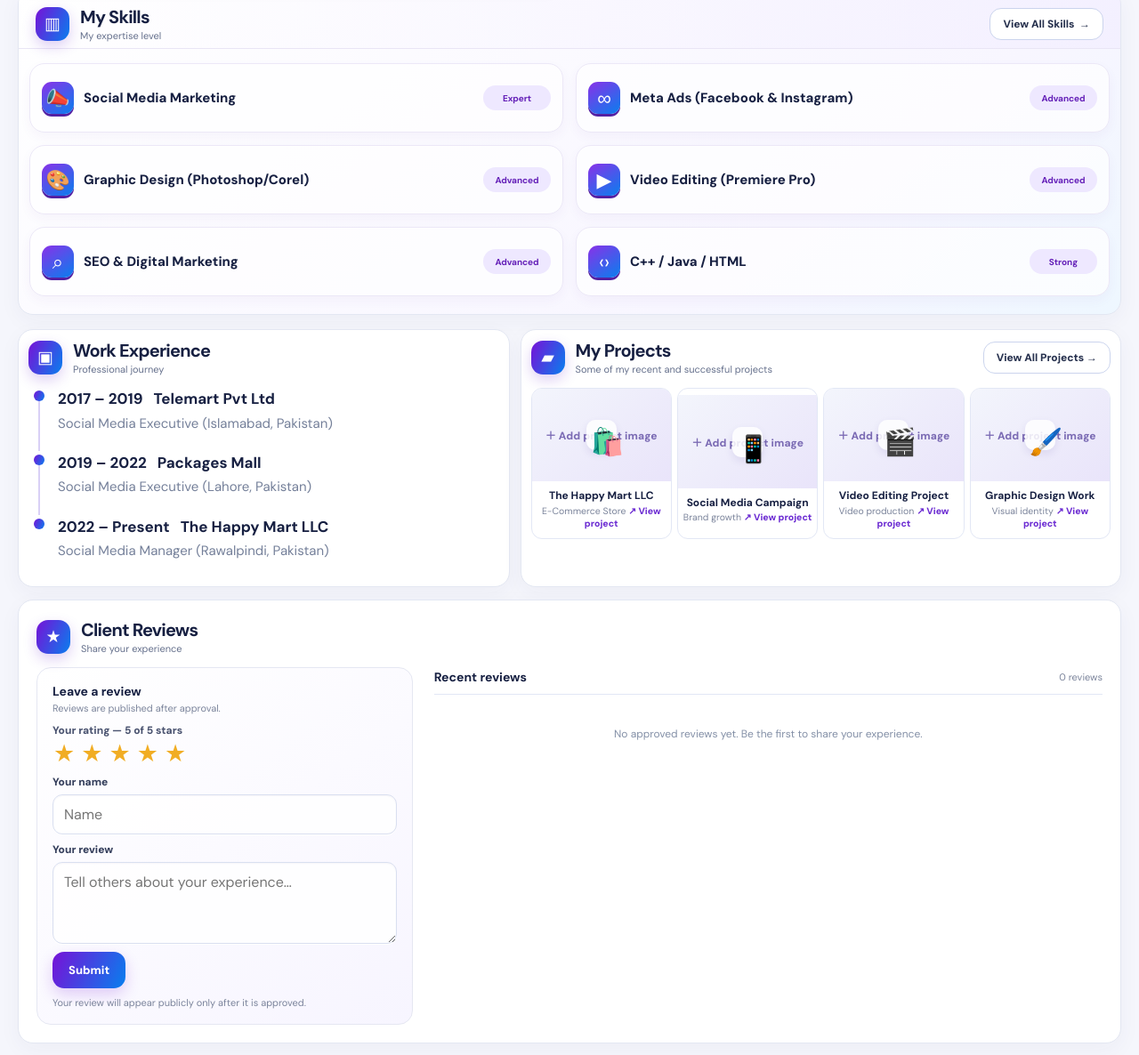
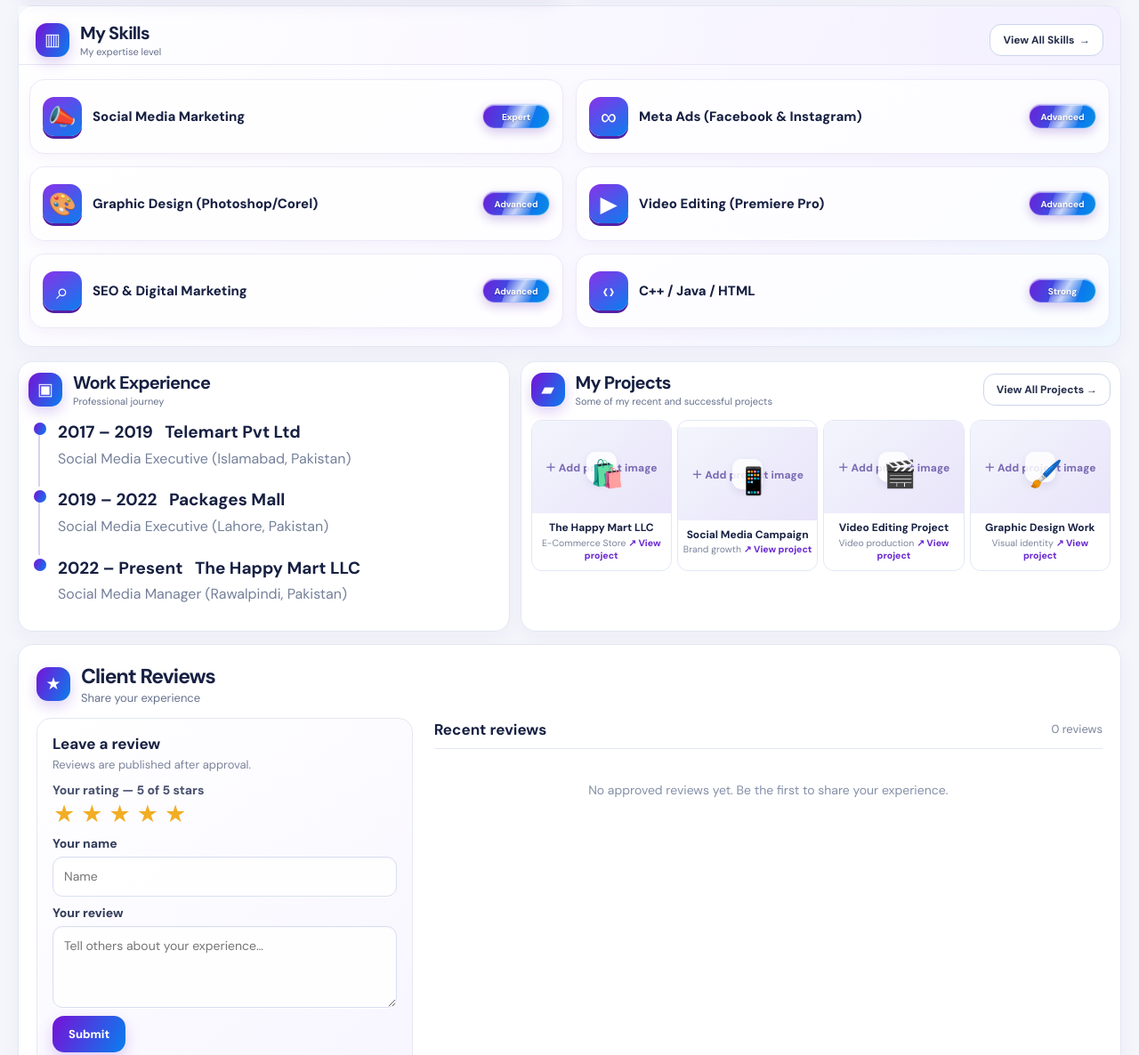
Before and after one commit to anasali2k/Anas-Portfolio, a plain HTML site: page index.html in a window 1280 px wide. Shown: the part 1094-2280 px from the top of the page at 89% size. Drawn offline with Linux system fonts and the light colour scheme.

Commit message:
Enhance styles for skills and reviews sections
Added final visual polish to skills and reviews sections with enhanced styles and animations.

```diff
--- a/index.html
+++ b/index.html
@@ -1115,6 +1115,38 @@ main:before{display:none!important;}
 @media(max-width:760px){#skillsList .skill>span:nth-child(2),#skillsList .skill>span:nth-child(2) span{font-size:14px!important;}}
 @media(max-width:430px){#skillsList .skill>span:nth-child(2),#skillsList .skill>span:nth-child(2) span{font-size:13px!important;}}
 
+
+
+/* Final visual polish: clean Skills text, larger icons, animated level badges, larger Experience and Reviews */
+#skillsList .skill>span:nth-child(2),#skillsList .skill>span:nth-child(2) span,#skillsList .skill>span:nth-child(2) strong,#skillsList .skill>span:nth-child(2) em,#skillsList .skill>span:nth-child(2) u{background:transparent!important;background-color:transparent!important;box-shadow:none!important;border:0!important;}
+#skillsList .skill-icon{width:44px!important;height:44px!important;border-radius:13px!important;font-size:25px!important;}
+#skillsList .skill-icon img{width:100%!important;height:100%!important;object-fit:contain!important;border-radius:12px!important;}
+#skillsList .skill{grid-template-columns:44px minmax(0,1fr) 76px!important;min-height:84px!important;padding:15px 14px!important;gap:12px!important;}
+#skillsList .skill strong{position:relative!important;isolation:isolate!important;overflow:hidden!important;background:linear-gradient(110deg,#6d20d9,#087fee,#20b8a6,#6d20d9)!important;background-size:260% 100%!important;color:#fff!important;border:1px solid rgba(255,255,255,.72)!important;box-shadow:0 4px 12px rgba(91,34,181,.24),inset 0 1px 0 rgba(255,255,255,.62)!important;text-shadow:0 1px 2px rgba(22,12,67,.38)!important;animation:skillBadgeGradient 4.5s ease-in-out infinite,skillBadgeFloat 2.8s ease-in-out infinite!important;}
+#skillsList .skill strong:after{content:"";position:absolute;z-index:-1;top:-20%;left:-65%;width:42%;height:140%;background:linear-gradient(105deg,transparent,rgba(255,255,255,.8),transparent);transform:skewX(-18deg);animation:skillBadgeShine 3.8s ease-in-out infinite;pointer-events:none;}
+@keyframes skillBadgeGradient{0%,100%{background-position:0% 50%}50%{background-position:100% 50%}}
+@keyframes skillBadgeFloat{0%,100%{transform:translateY(0)}50%{transform:translateY(-2px)}}
+@keyframes skillBadgeShine{0%,38%{left:-65%;opacity:0}52%{opacity:1}76%,100%{left:135%;opacity:0}}
+#experienceList .experience-row b{font-size:19px!important;line-height:1.5!important;}
+#experienceList .experience-row span:not(.dot){font-size:16px!important;line-height:1.55!important;}
+#experienceList .dot{width:14px!important;height:14px!important;}
+#reviews .section-head h2{font-size:23px!important;}
+#reviews .section-head p{font-size:13px!important;}
+#reviews .review-form-title b,#reviews .approved-head b{font-size:17px!important;}
+#reviews .review-form-title span,#reviews .review-note,#reviews .approved-head span{font-size:13px!important;line-height:1.5!important;}
+#reviews .rating-label,#reviews .review-form .field label{font-size:14px!important;}
+#reviews .review-form input,#reviews .review-form textarea{font-size:14px!important;line-height:1.5!important;}
+#reviews .public-review-head b{font-size:14px!important;}
+#reviews .public-review-head span{font-size:12px!important;}
+#reviews .public-review p{font-size:14px!important;line-height:1.65!important;}
+#reviews .public-stars{font-size:14px!important;}
+#reviews .review-empty{font-size:14px!important;}
+#reviews .review-stats span{font-size:13px!important;}
+#reviews .review-stats b{font-size:30px!important;}
+@media(max-width:760px){#skillsList .skill{grid-template-columns:40px minmax(0,1fr) 70px!important;min-height:78px!important;padding:13px 11px!important;gap:9px!important;}#skillsList .skill-icon{width:40px!important;height:40px!important;font-size:22px!important;}#experienceList .experience-row b{font-size:17px!important}#experienceList .experience-row span:not(.dot){font-size:14px!important}#reviews .public-review p{font-size:13px!important;}}
+@media(max-width:430px){#skillsList .skill{grid-template-columns:36px minmax(0,1fr) 64px!important;min-height:72px!important;padding:11px 9px!important;gap:8px!important;}#skillsList .skill-icon{width:36px!important;height:36px!important;font-size:20px!important;}#experienceList .experience-row b{font-size:15px!important}#experienceList .experience-row span:not(.dot){font-size:13px!important;}}
+@media(prefers-reduced-motion:reduce){#skillsList .skill strong,#skillsList .skill strong:after{animation:none!important;}}
+
 </style>
 </head>
 <body>
```
